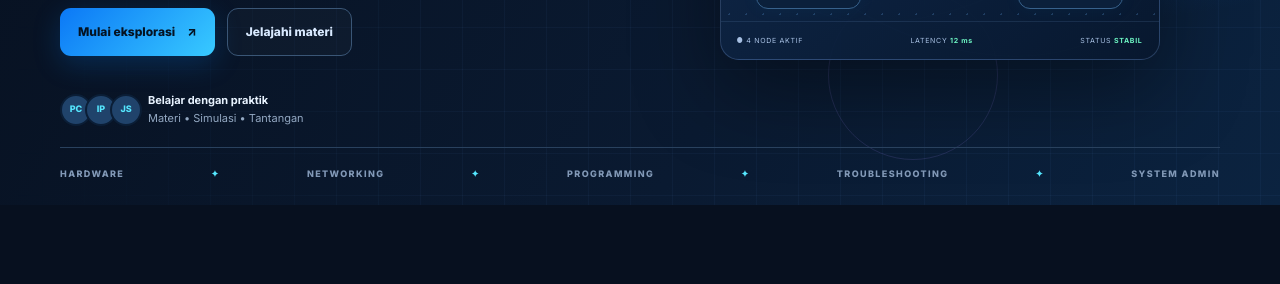
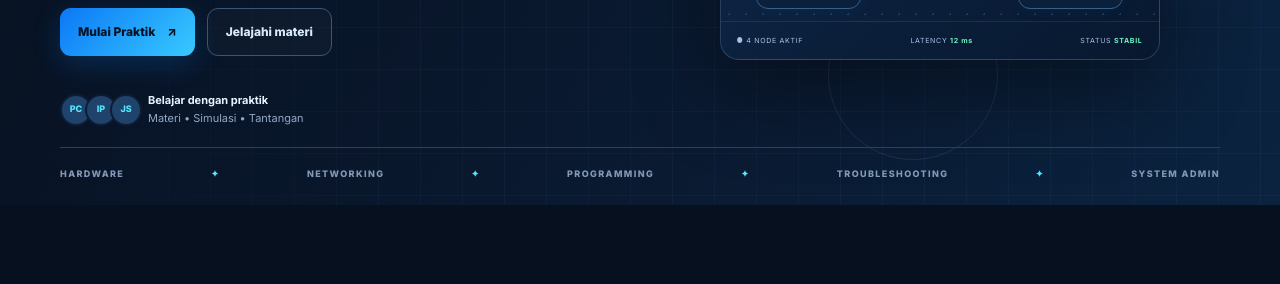
Before and after one commit to syahrul211/syahrulproject-tkj, a plain HTML site: page index.html in a window 1280 px wide. Shown: the part 478-762 px from the top of the page. Drawn offline with Linux system fonts and the light colour scheme.

Commit message:
Add files via upload

```diff
--- a/index.html
+++ b/index.html
@@ -83,7 +83,7 @@
    <div class="eyebrow"><span class="pulse-dot"></span> TEKNOLOGI • KREATIVITAS • MASA DEPAN</div>
    <h1>Jelajahi Dunia <span class="gradient-text">Teknik Komputer &amp; Jaringan</span></h1>
    <p class="hero-description">Ruang belajar TKJ interaktif untuk mengenal hardware, jaringan, coding, dan pemecahan masalah teknologi — satu langkah setiap hari.</p>
-   <div class="hero-actions"><a class="button button-primary" href="#lab">Mulai eksplorasi <span>↗</span></a><a class="button button-secondary" href="#materi">Jelajahi materi</a></div>
+   <div class="hero-actions"><a class="button button-primary" href="#lab">Mulai Praktik <span>↗</span></a><a class="button button-secondary" href="#materi">Jelajahi materi</a></div>
    <div class="hero-meta"><div class="avatar-stack"><span>PC</span><span>IP</span><span>JS</span></div><p><strong>Belajar dengan praktik</strong><br><span>Materi • Simulasi • Tantangan</span></p></div>
   </div>
   <div class="hero-visual" aria-label="Ilustrasi jaringan komputer">
```
